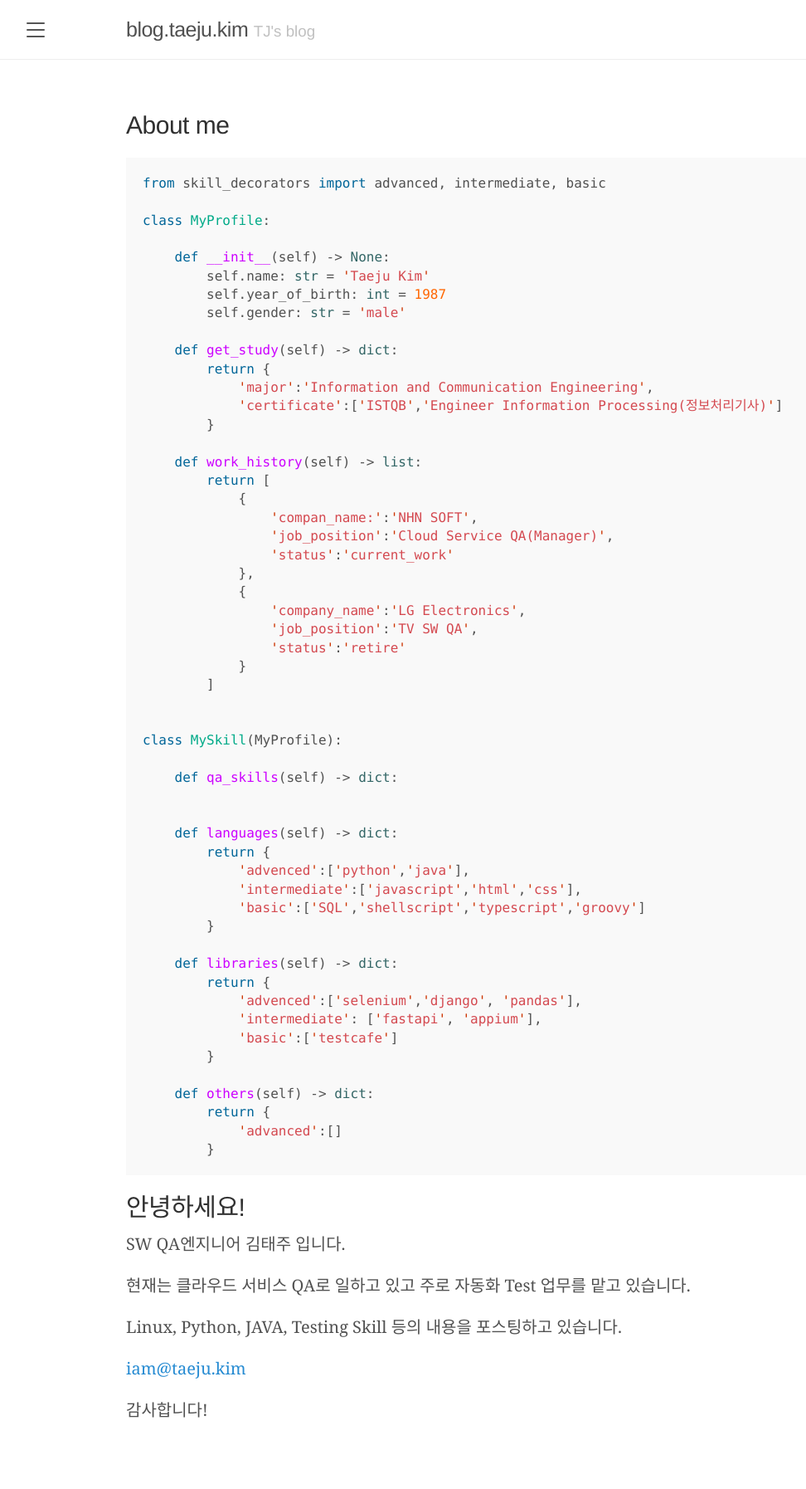
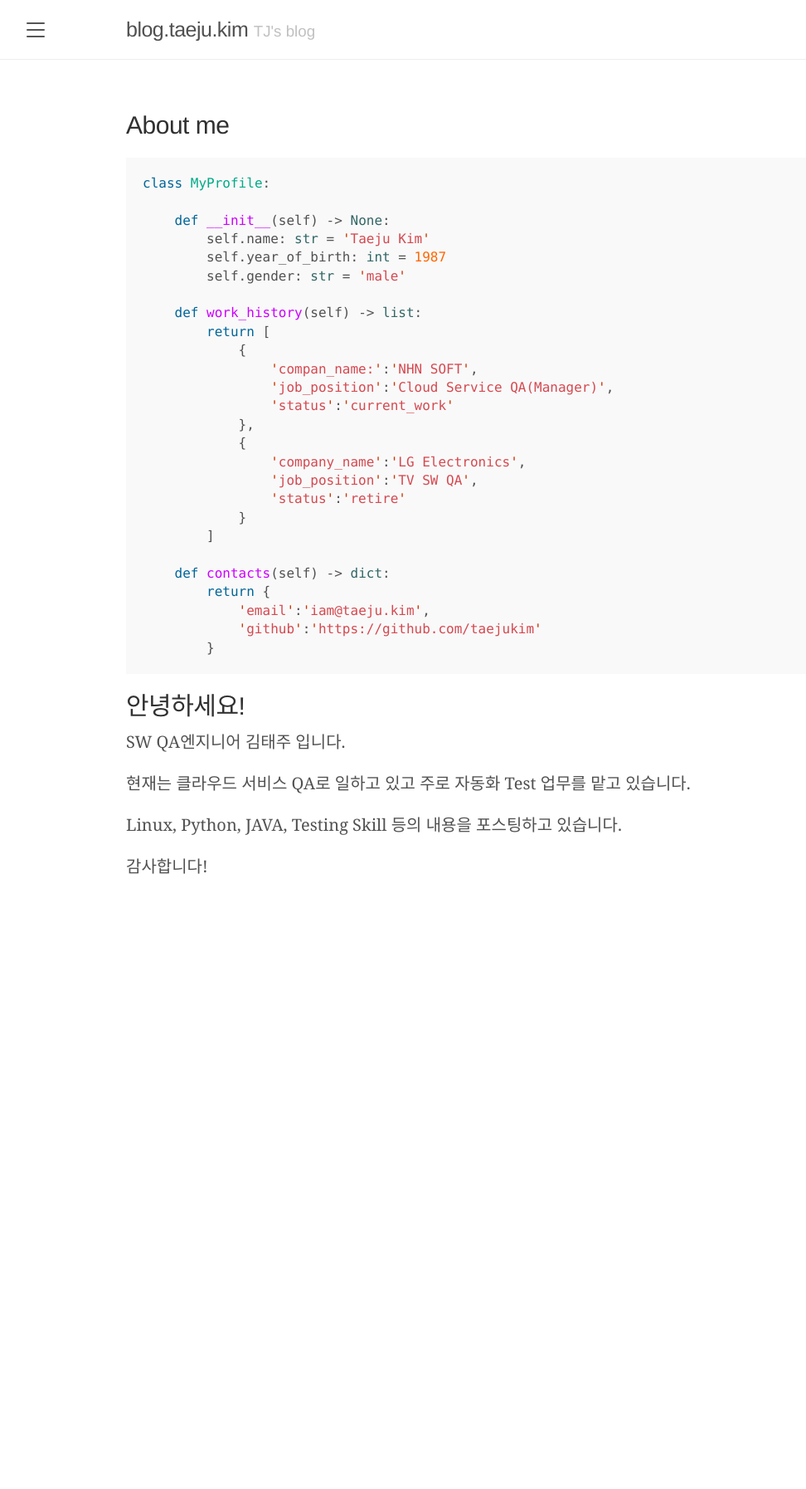
Before and after one commit to taejukim/taejukim.github.io, a Jekyll site: the page built from _pages/about.md, in a window 1280 px wide. Shown: the whole page at 83% size, without its empty margins (8-980 px from the left). Built offline with Jekyll 4.4.1, drawn with Linux system fonts in a browser that asks for light colours; some web fonts are replaced; after the commit the page ends 1139 px from its top, so only the background shows below that.

Commit message:
about me 수정

```diff
--- a/_config.yml
+++ b/_config.yml
@@ -1,7 +1,7 @@
 # Setup
 title:               blog.taeju.kim
 tagline:             "TJ's blog"
-description:         '<img src="/assets/images/photo.png">blog.taeju.kim'
+description:         '<a href="/"><div style="display: inline-block;"><img src="/assets/images/photo.png"></div><div style="display: inline-block;"><h2>TJ</h2></div></a>'
 url:                 https://blog.taeju.kim
 paginate:            5
 permalink:           pretty
--- a/_pages/about.md
+++ b/_pages/about.md
@@ -3,22 +3,13 @@ layout: page
 title: About me
 ---
 
-
 {% highlight python%}
-from skill_decorators import advanced, intermediate, basic
-
 class MyProfile:
 
     def __init__(self) -> None:
         self.name: str = 'Taeju Kim'
         self.year_of_birth: int = 1987
         self.gender: str = 'male'
-
-    def get_study(self) -> dict:
-        return {
-            'major':'Information and Communication Engineering',
-            'certificate':['ISTQB','Engineer Information Processing(정보처리기사)']
-        }
 
     def work_history(self) -> list:
         return [
@@ -34,30 +25,12 @@ class MyProfile:
             }
         ]
 
-
-class MySkill(MyProfile):
-
-    def qa_skills(self) -> dict:
-
-
-    def languages(self) -> dict:
+    def contacts(self) -> dict:
         return {
-            'advenced':['python','java'],
-            'intermediate':['javascript','html','css'],
-            'basic':['SQL','shellscript','typescript','groovy']
+            'email':'iam@taeju.kim',
+            'github':'https://github.com/taejukim'
         }
 
-    def libraries(self) -> dict:
-        return {
-            'advenced':['selenium','django', 'pandas'],
-            'intermediate': ['fastapi', 'appium'],
-            'basic':['testcafe']
-        }
-
-    def others(self) -> dict:
-        return {
-            'advanced':[]
-        }
 {% endhighlight %}
 
 ## 안녕하세요!
```
Also changed, not shown: other parts of _pages/about.md (+0 -3 lines), index.html (+6 -2 lines).
